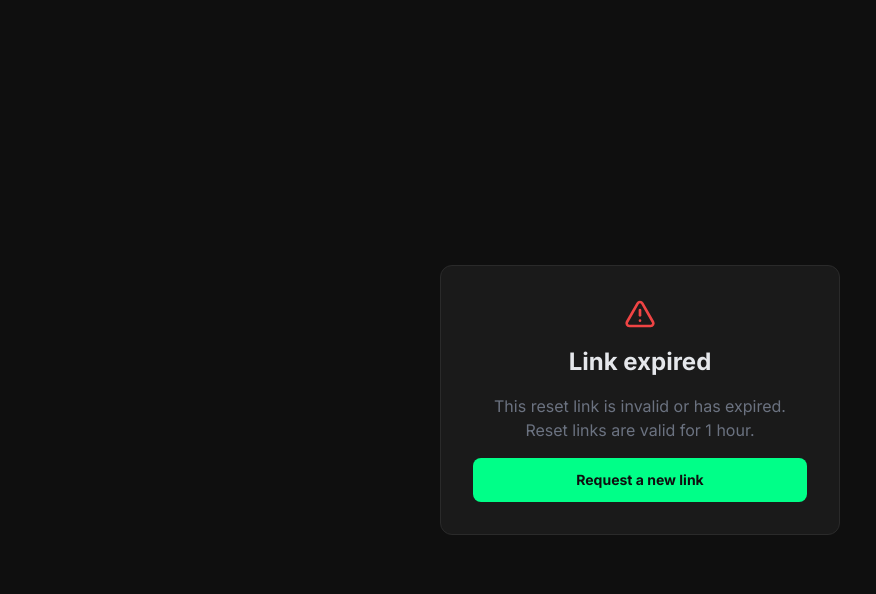
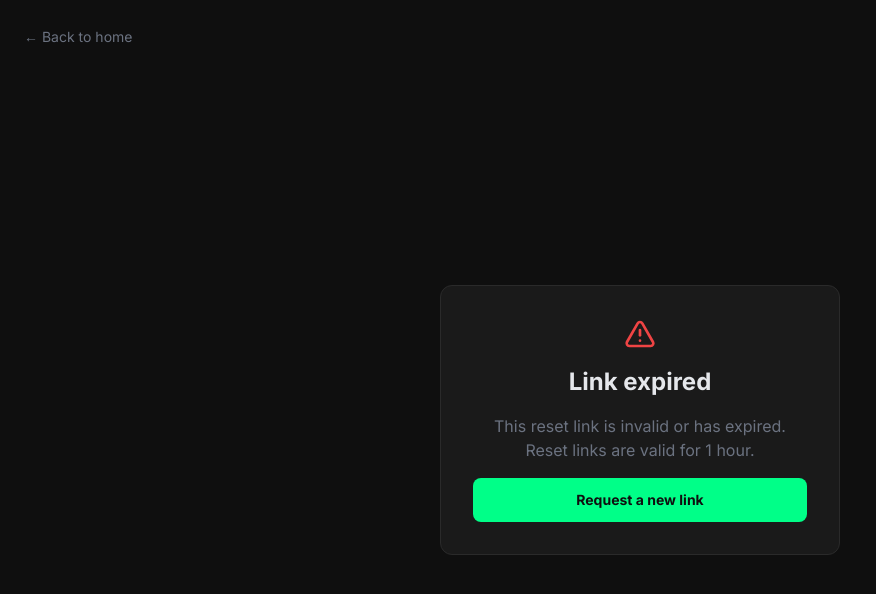
Before and after one commit to aleks-drozy/Trading_Dashboard, a Next.js app: page /reset-password in a window 1280 px wide. Shown: the top 594 px of the page, without its empty margins (0-876 px from the left). Built offline with nearby package versions, Linux system fonts and the light colour scheme; no server answers.

Commit message:
fix(auth): add back-to-home link on login/register pages

```diff
--- a/app/(auth)/layout.tsx
+++ b/app/(auth)/layout.tsx
@@ -1,7 +1,19 @@
+import Link from "next/link"
+
 export default function AuthLayout({ children }: { children: React.ReactNode }) {
   return (
-    <div className="min-h-screen flex items-center justify-center bg-[#0f0f0f] p-4">
-      {children}
+    <div className="min-h-screen flex flex-col bg-[#0f0f0f] p-4">
+      <div className="p-2">
+        <Link
+          href="/"
+          className="text-sm text-[#6b7280] hover:text-[#00ff88] transition-colors"
+        >
+          ← Back to home
+        </Link>
+      </div>
+      <div className="flex-1 flex items-center justify-center">
+        {children}
+      </div>
     </div>
   )
 }
```
